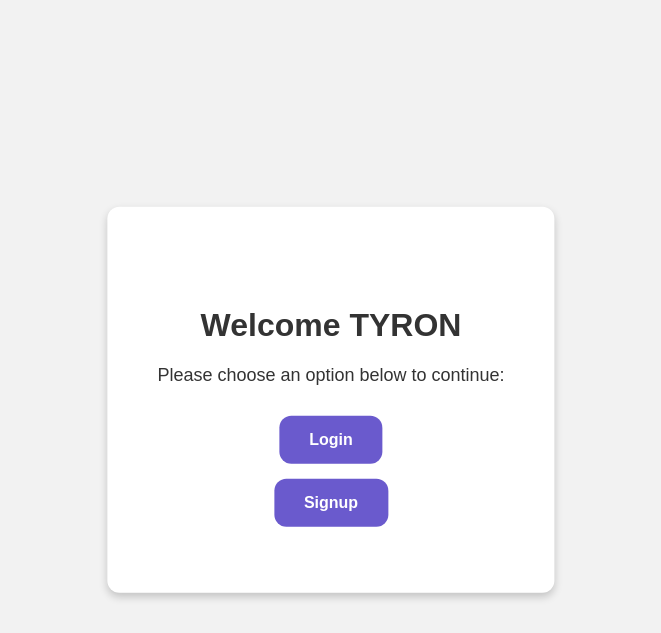
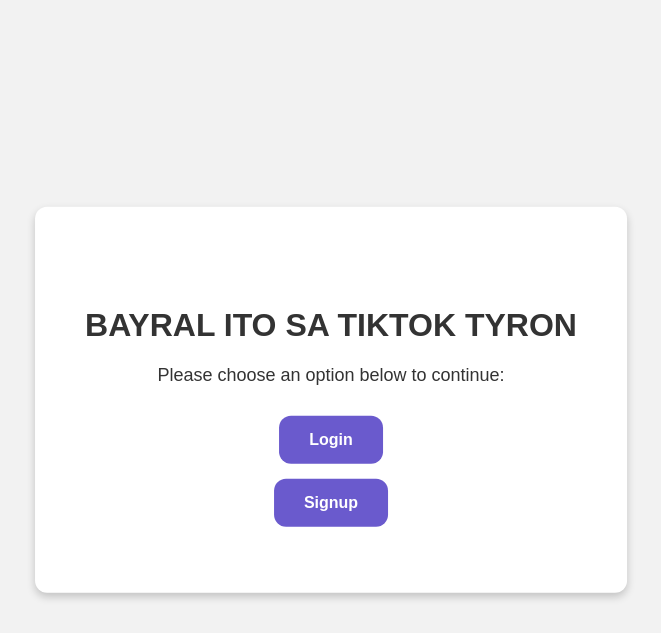
Before and after one commit to YAEGER01/CCT, a PHP site: page / in a window 1280 px wide. Shown: the top 633 px of the page, without its empty margins (309-970 px from the left). Run offline with PHP 8.4, Linux system fonts and the light colour scheme.

Commit message:
BAYRAL SA TIKTOK

```diff
--- a/index.php
+++ b/index.php
@@ -77,7 +77,7 @@
 
 <body>
     <div class="container">
-        <h1>Welcome TYRON</h1>
+        <h1>BAYRAL ITO SA TIKTOK TYRON</h1>
         <p>Please choose an option below to continue:</p>
         <ul>
             <li><a href="login.php">Login</a></li>
```
